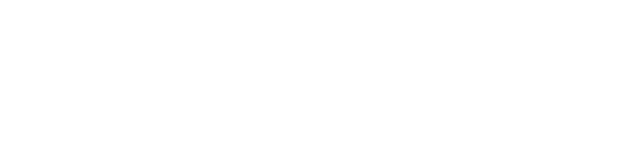
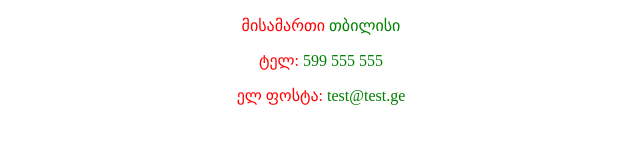
Before and after one commit to giorgikop/github-lesson, a plain HTML site: page index.html in a window 1280 px wide. Shown: the whole page, without its empty margins (319-959 px from the left). Drawn offline with Linux system fonts and the light colour scheme.

Commit message:
added css file & styles

```diff
--- a/index.html
+++ b/index.html
@@ -1,9 +1,14 @@
 <!DOCTYPE html>
 <html>
 <head>
-	<title></title>
+	<link rel="stylesheet" type="text/css" href="style/index.css">
+	<title>github</title>
 </head>
 <body>
-
+	<div class="wrapper">
+		<p class="contact-info">მისამართი <span class="green">თბილისი</span></p>
+		<p class="contact-info">ტელ: <span class="green">599 555 555</span></p>
+		<p class="contact-info">ელ ფოსტა: <span class="green">test@test.ge</span></p>
+	</div>
 </body>
 </html>
--- /dev/null
+++ b/style/index.css
@@ -0,0 +1,9 @@
+.wrapper{
+	text-align: center;
+}
+.contact-info{
+	color: red;
+}
+.green{
+	color: green;
+}
```
